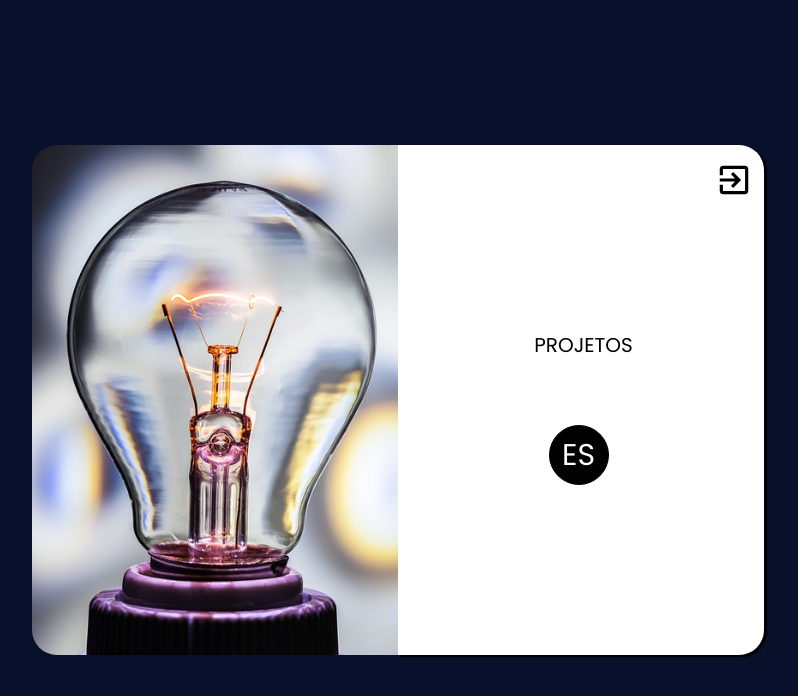
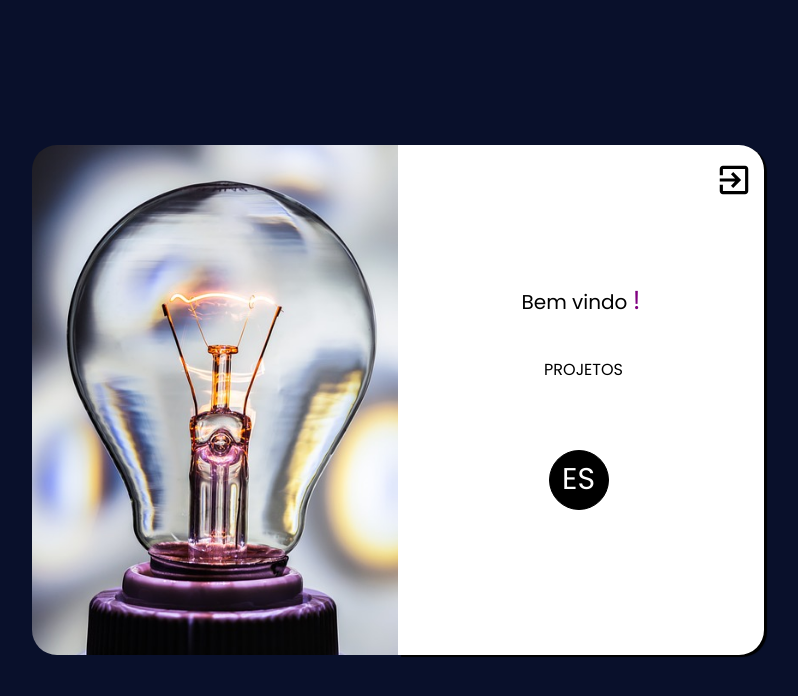
Before and after one commit to WillenAndrade/Eletric_Support_Front, a React (Vite) app: page /projects in a window 1280 px wide. Shown: the top 696 px of the page, without its empty margins (242-1040 px from the left). Built offline with nearby package versions, Linux system fonts and the light colour scheme; what react-to-pdf would draw is missing.

Commit message:
Ultimos ajustes

```diff
--- a/src/components/Home.jsx
+++ b/src/components/Home.jsx
@@ -26,7 +26,6 @@ const Home = () => {
 
                 console.log('Iniciando login...');
                 const response = await axiosInstance.post(`/login`, { usernameOrEmail, password });
-                window.alert(usernameOrEmail)
                 localStorage.setItem("userNameOrEmail", usernameOrEmail)
                 console.log('Resposta do servidor:', response.data);
                 const { token, refreshToken } = response.data.data;
--- a/src/components/ProjectsScreen.css
+++ b/src/components/ProjectsScreen.css
@@ -37,6 +37,11 @@
     box-shadow: 3px 2px 1px;
 }
 
+.project-container p {
+    color: black;
+    font-size: 20px;
+}
+
 .btn-home {
     width: 25px;
     height: 25px;
@@ -58,6 +63,11 @@
 
    .btn-home:hover {
     color:rgb(22, 65, 185);
+   }
+
+   #span-user {
+    color: purple;
+    font-size: 26px;
    }
 
 .my-projects {
@@ -83,7 +93,8 @@
 }
 
 .my-projects p {
-
+    color: black;
+    font-size: 16px;
     transition: 0.3s ease-in-out;
 }
 
--- a/src/components/ProjectsScreen.jsx
+++ b/src/components/ProjectsScreen.jsx
@@ -23,20 +23,24 @@ const ProjectsScreen = () => {
     const baseUrl = 'http://localhost:3000'
     const token = localStorage.getItem('accessToken');
     const userNameOrEmail = localStorage.getItem("userNameOrEmail")
-    const [userName, setUserName] = useState(null);
-
+    const [userName, setUserName] = useState("")
 
     useEffect(() => {
                              getProjectNames()
     },[])
 
     useEffect(() => {
-                        //  getUserName()
+                          getUserName(userNameOrEmail)
 
-                        window.alert(userNameOrEmail)
+
     },[])
 
-    async function getUserName() {
+    async function getUserName(userNameOrEmail) {
+        if (!userNameOrEmail) {
+            console.log('Por favor, forneça um nome de usuário ou e-mail.');
+            return;
+        }
+
         try {
             if (!token) {
                 console.log('Nenhum token encontrado. Por favor, faça login.');
@@ -54,7 +58,7 @@ const ProjectsScreen = () => {
             if (data && data.message) {
                 const { name } = data.message; // Extrair o nome do usuário
                 console.log(`Nome do usuário: ${name}`);
-                setUserName(name); // Supondo que você tenha uma função de estado `setUserName`
+                setUserName(name); // Certifique-se de que `setUserName` existe
             } else {
                 console.log('Resposta inesperada do servidor:', data);
             }
@@ -66,6 +70,8 @@ const ProjectsScreen = () => {
 
                 if (error.response.status === 401) {
                     console.log('Token expirado ou inválido. Por favor, faça login novamente.');
+                } else if (error.response.status === 404) {
+                    console.log('Usuário não encontrado.');
                 }
             } else {
                 console.log('Erro de rede ou outro erro:', error.message);
@@ -283,6 +289,7 @@ const setLinkNumber = () => {
             <div className="project-container">
 
                 <div onClick={()=> handleLogout()}><Link to="/" className="btn-home"><IoMdExit size={40} /></Link></div>
+                <p>Bem vindo <span id='span-user'>{userName}</span><span id='span-user'>!</span></p>
                 <div className="my-projects" onClick={()=> renderProjects()}><CiFolderOn className="folder-on"/><p>PROJETOS</p></div>
                 <div>
                         {projects.map((resp, index) => (
--- a/src/components/Table.jsx
+++ b/src/components/Table.jsx
@@ -129,6 +129,8 @@ const Table = ({monoBreaker, doubleBreaker, projectNumber, projectName}) => {
                 const { status, message } = response.data;
 
                 await getCircuits();
+                localStorage.setItem("localRenderTable", true)
+                window.location.reload(true)
                 setReloadMaterials(!reloadMaterials)
 
 
@@ -336,6 +338,7 @@ const Table = ({monoBreaker, doubleBreaker, projectNumber, projectName}) => {
         window.location.reload(true)
     }
     const reloadToForm = () => {
+        localStorage.setItem("localRenderTable", false)
         window.location.reload(true)
     }
 
```
Also changed, not shown: src/components/CircuitsForm.jsx (+1 -23 lines).
